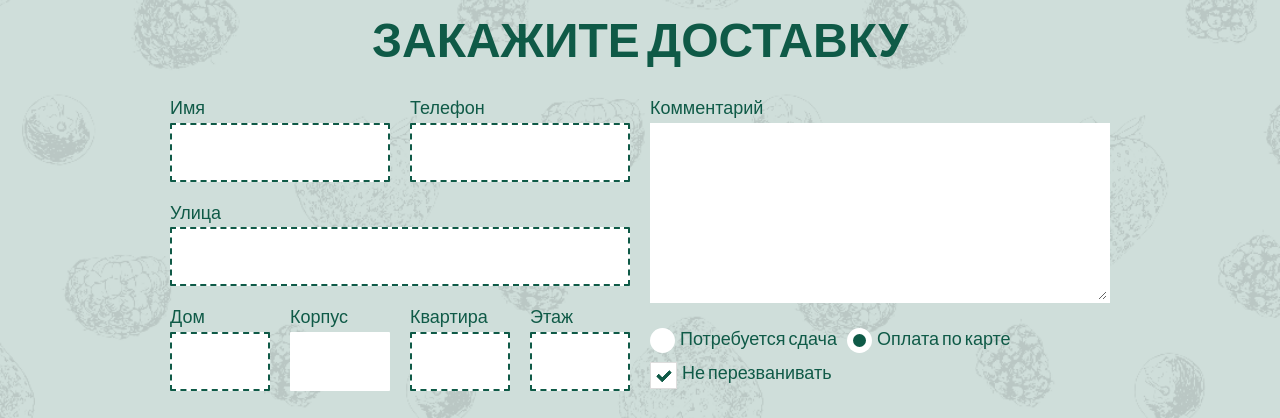
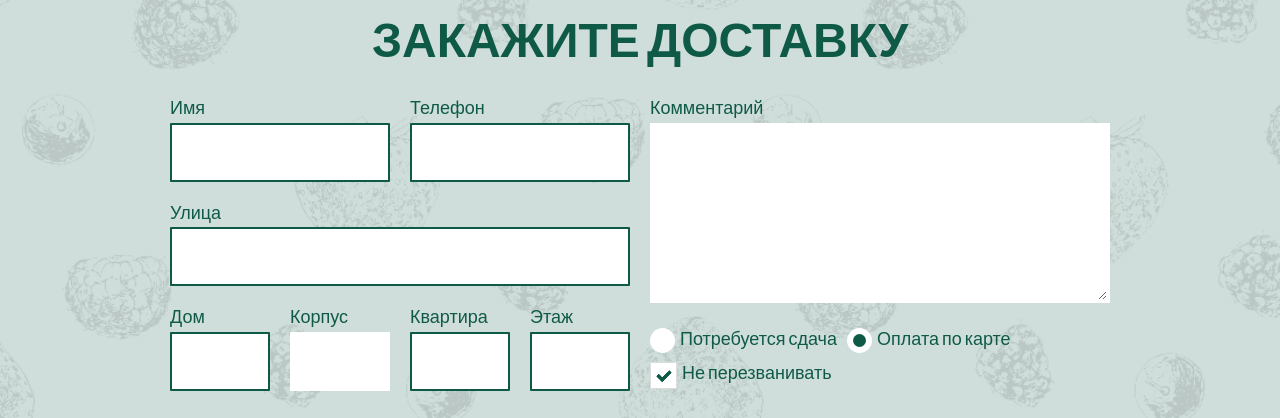
Before and after one commit to Obzhigalov/Chocco, a plain HTML site: page develop/index.html in a window 1280 px wide. Shown: the part 5000-5418 px from the top of the page. Drawn offline with nearby package versions, Linux system fonts and the light colour scheme.

Commit message:
работаю над формой1

```diff
--- a/develop/SASS/blocks/_form.scss
+++ b/develop/SASS/blocks/_form.scss
@@ -39,7 +39,7 @@
     width: 100%;
 }
 .input:invalid {
-    border: 2px dashed $green;
+    border: 2px solid $green;
 }
 input[type="text"], input[type="tel"], input[type="number"] {
     height: rem(59px);
```
Also changed, not shown: develop/css/main.css.
